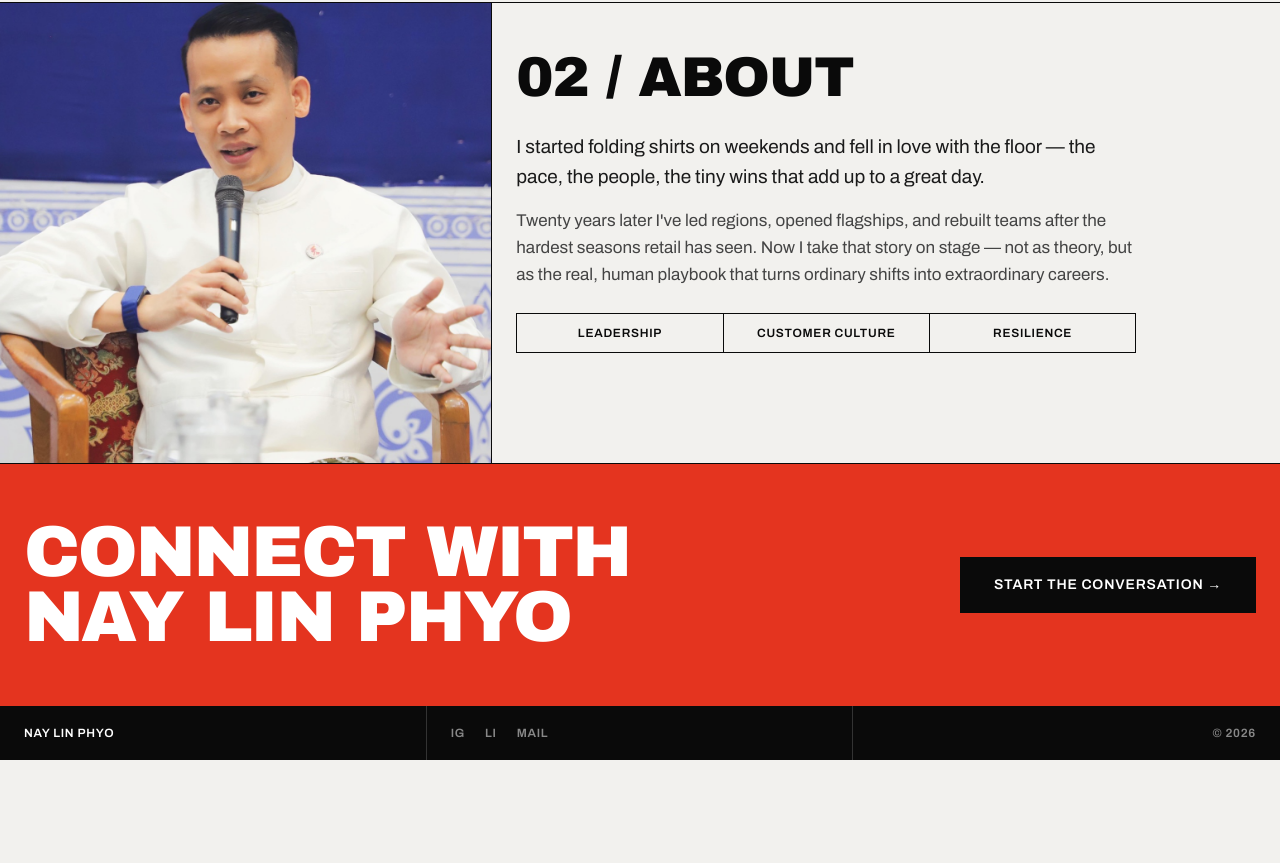
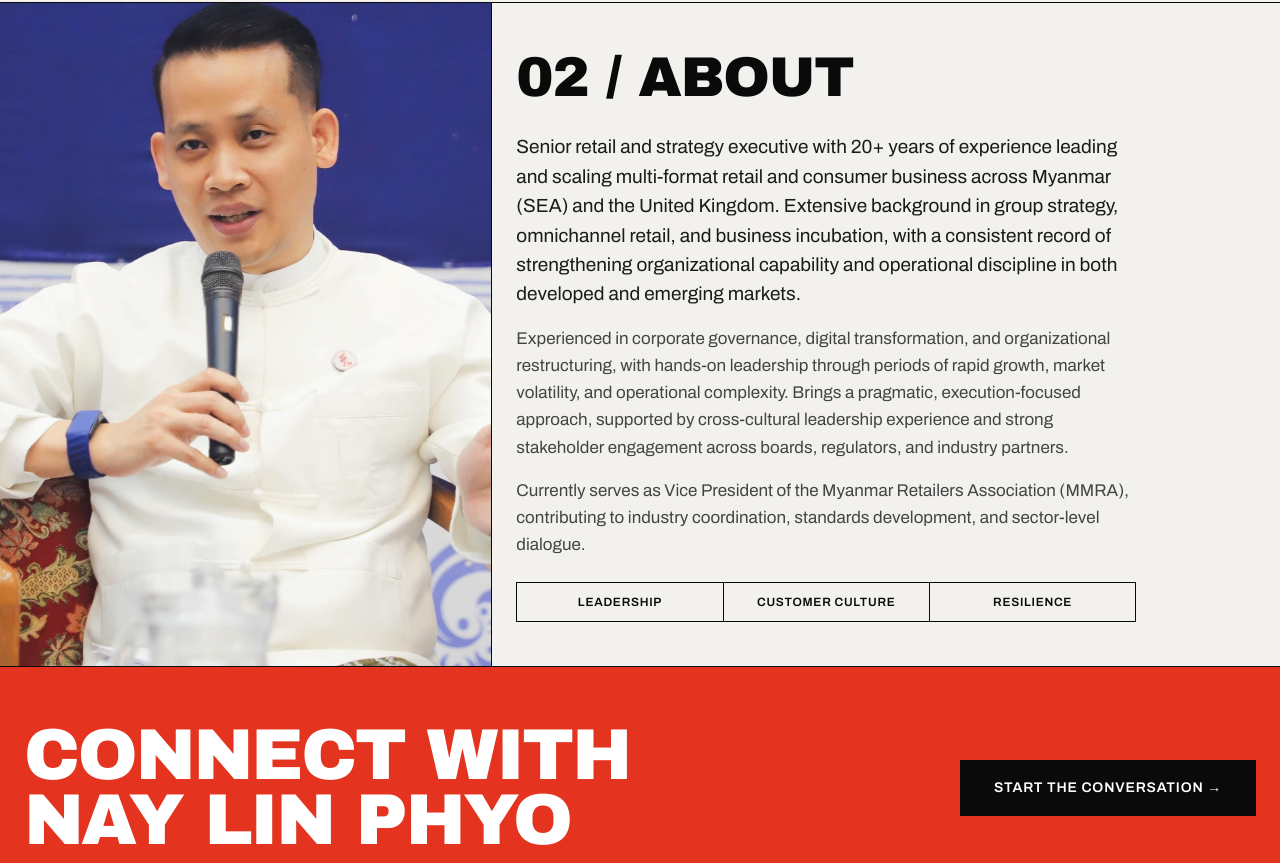
Before and after one commit to pthn-wu/nay-lin-phyo-portfolio, a plain HTML site: page index.html in a window 1280 px wide. Shown: the part 2333-3196 px from the top of the page. Before the commit the page ends 3093 px from the top, so only its background shows below. Drawn offline with Linux system fonts and the light colour scheme.

Commit message:
Replace About copy with executive bio

```diff
--- a/index.html
+++ b/index.html
@@ -312,8 +312,9 @@
     <div class="about__photo ph" data-ph="ON&#10;STAGE"><img src="uploads/pasted-1784298654421-0.png" alt="Nay Lin Phyo speaking"></div>
     <div class="about__body">
       <h2>02 / About</h2>
-      <p class="about__lede">I started folding shirts on weekends and fell in love with the floor — the pace, the people, the tiny wins that add up to a great day.</p>
-      <p>Twenty years later I've led regions, opened flagships, and rebuilt teams after the hardest seasons retail has seen. Now I take that story on stage — not as theory, but as the real, human playbook that turns ordinary shifts into extraordinary careers.</p>
+      <p class="about__lede">Senior retail and strategy executive with 20+ years of experience leading and scaling multi-format retail and consumer business across Myanmar (SEA) and the United Kingdom. Extensive background in group strategy, omnichannel retail, and business incubation, with a consistent record of strengthening organizational capability and operational discipline in both developed and emerging markets.</p>
+      <p>Experienced in corporate governance, digital transformation, and organizational restructuring, with hands-on leadership through periods of rapid growth, market volatility, and operational complexity. Brings a pragmatic, execution-focused approach, supported by cross-cultural leadership experience and strong stakeholder engagement across boards, regulators, and industry partners.</p>
+      <p>Currently serves as Vice President of the Myanmar Retailers Association (MMRA), contributing to industry coordination, standards development, and sector-level dialogue.</p>
       <div class="about__tags">
         <span>Leadership</span>
         <span>Customer Culture</span>
```
